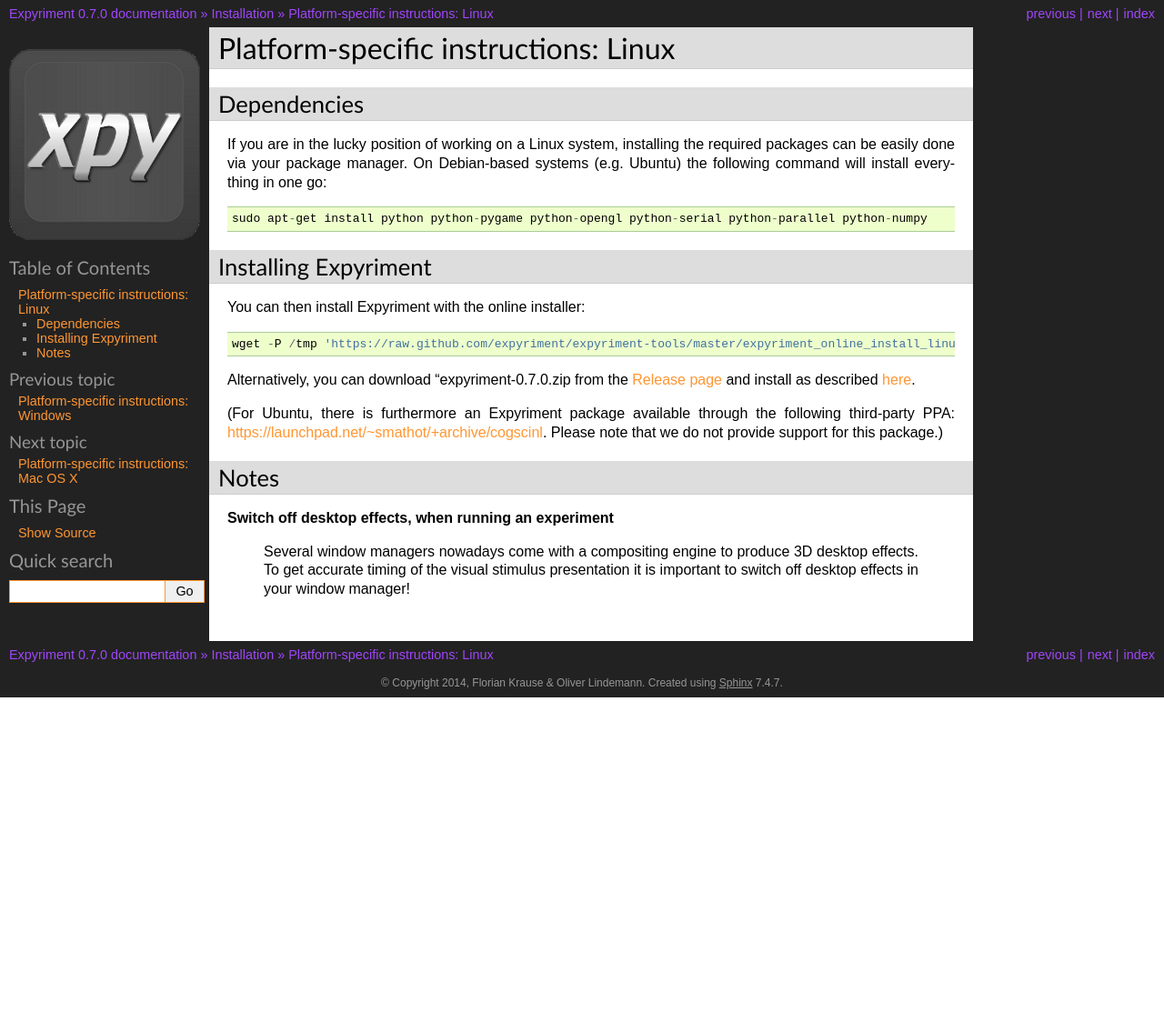
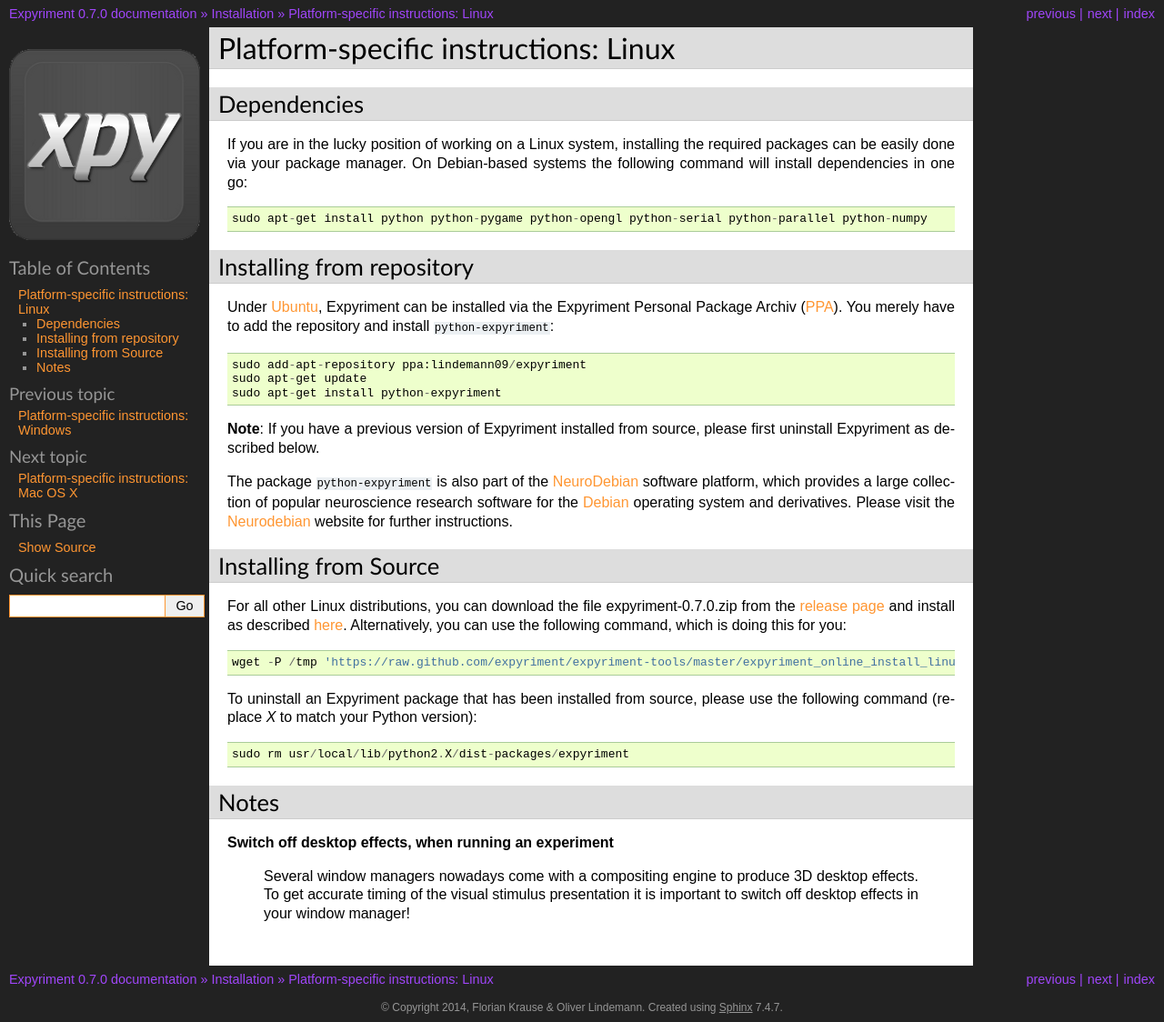
Before and after one commit to expyriment/expyriment, a Sphinx documentation site: the page built from documentation/sphinx/Installation.Linux.rst, in a window 1280 px wide. Shown: the whole page at 91% size. Built offline with Sphinx 7.4.7, drawn with Linux system fonts in a browser that asks for light colours; pages that are not in the unit, such as notebooks, are missing from menus; before the commit the page ends 900 px from its top, so only the background shows below that.

Commit message:
Linux install docu

```diff
--- a/documentation/sphinx/Installation.Linux.rst
+++ b/documentation/sphinx/Installation.Linux.rst
@@ -7,22 +7,43 @@
 ------------
 If you are in the lucky position of working on a Linux system, installing the
 required packages can be easily done via your package manager. On Debian-based
-systems (e.g. Ubuntu) the following command will install everything in one go::
+systems the following command will install dependencies in one go::
 
     sudo apt-get install python python-pygame python-opengl python-serial python-parallel python-numpy
 
-Installing Expyriment
----------------------
-You can then install Expyriment with the online installer::
+Installing from repository
+---------------------------
+Under `Ubuntu`_, Expyriment can be installed via the Expyriment Personal
+Package Archiv (PPA_). You merely have to add the repository and install
+``python-expyriment``::
+
+    sudo add-apt-repository ppa:lindemann09/expyriment
+    sudo apt-get update
+    sudo apt-get install python-expyriment
+
+**Note**: If you have a previous version of Expyriment installed from source,
+please first uninstall Expyriment as described below.
+
+The package ``python-expyriment`` is also part of the `NeuroDebian`_ software
+platform, which provides a large collection of popular neuroscience research
+software for the `Debian`_ operating system and derivatives. Please visit the
+`Neurodebian`_ website for further instructions.
+
+
+Installing from Source
+-----------------------
+For all other Linux distributions, you can download the file
+expyriment-|release|.zip from the `release page`_ and install as described
+here_. Alternatively, you can use the following command, which is doing this
+for you::
 
     wget -P /tmp 'https://raw.github.com/expyriment/expyriment-tools/master/expyriment_online_install_linux.sh' && sh /tmp/expyriment_online_install_linux.sh
 
-Alternatively, you can download "expyriment-|release|.zip from the
-`Release page`_ and install as described here_.
+To uninstall an Expyriment package that has been installed from source, please
+use the following command (replace *X* to match your Python version)::
 
-(For Ubuntu, there is furthermore an Expyriment package available through the
-following third-party PPA: https://launchpad.net/~smathot/+archive/cogscinl.
-Please note that we do not provide support for this package.)
+    sudo rm usr/local/lib/python2.X/dist-packages/expyriment
+
 
 Notes
 -----
@@ -34,4 +55,8 @@
     manager!
 
 ..  _here: http://docs.python.org/install/index.html#the-new-standard-distutils
-.. _`Release page`: http://github.com/expyriment/expyriment/releases/latest
+.. _`release page`: http://github.com/expyriment/expyriment/releases/latest
+.. _`Debian`: https://www.debian.org/
+.. _`NeuroDebian`: http://neuro.debian.net/
+.. _`Ubuntu`: http://www.ubuntu.com/
+.. _`PPA`: https://launchpad.net/~lindemann09/+archive/expyriment
```
Also changed, not shown: 1 other file.
